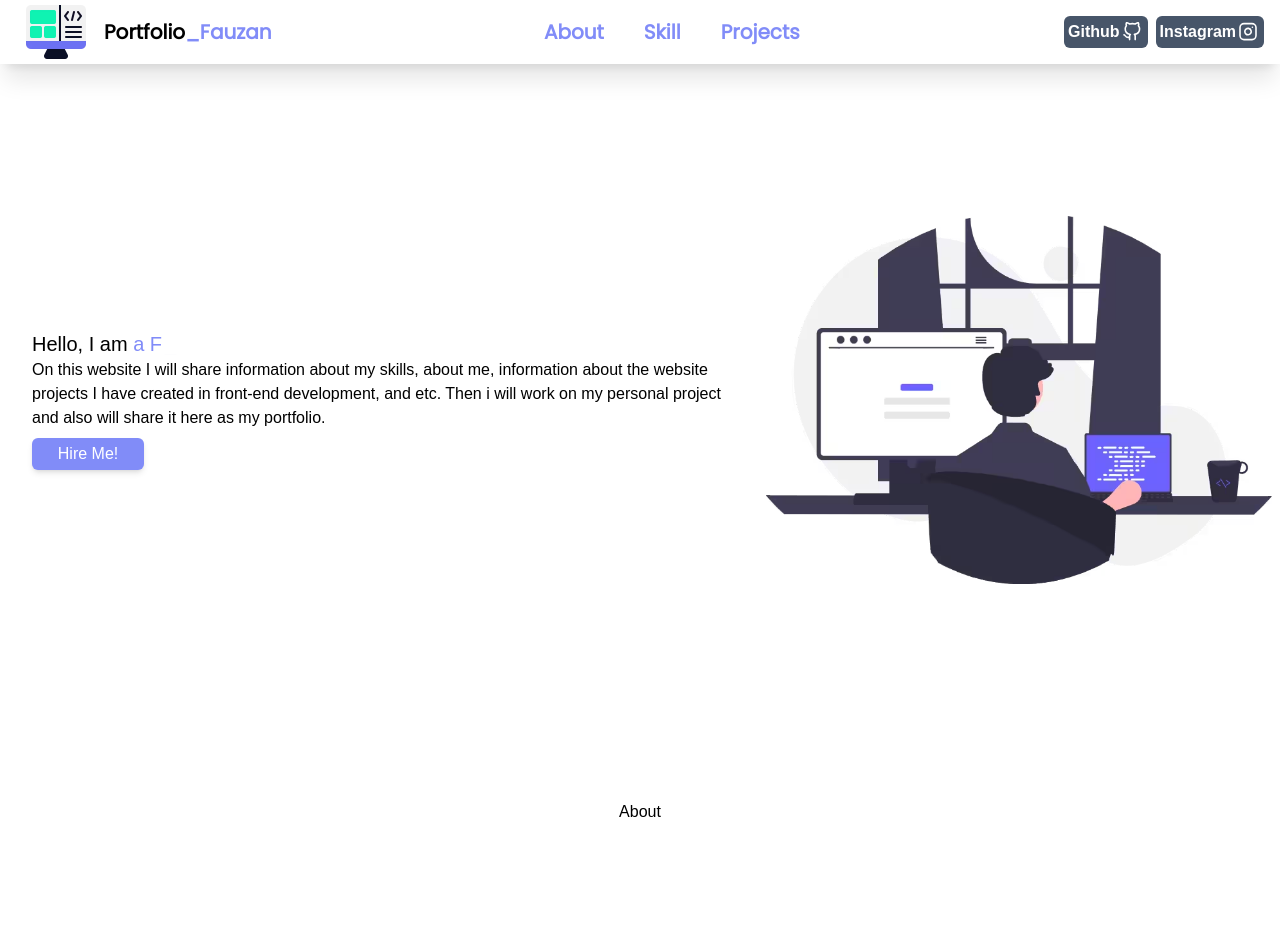
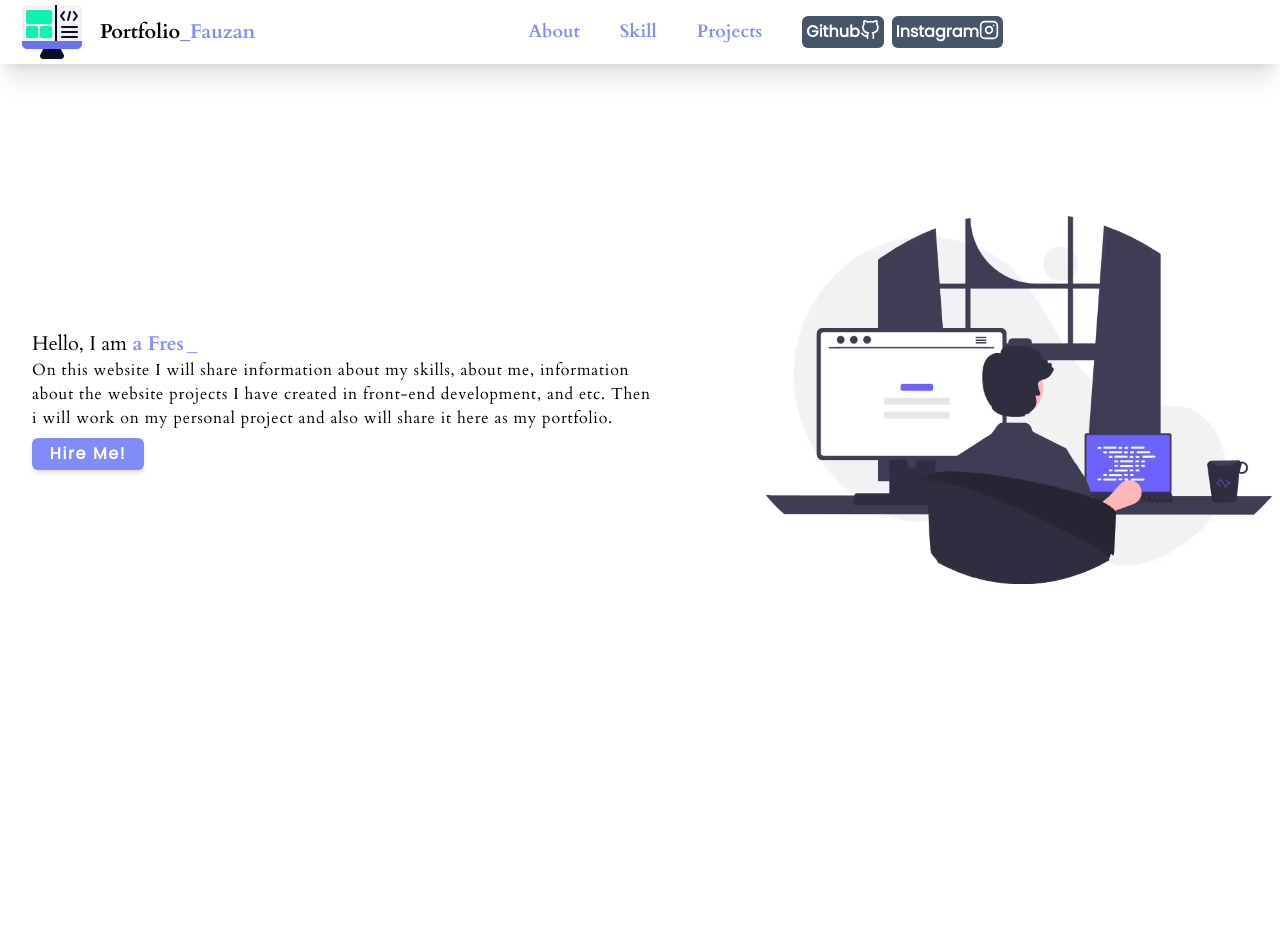
Before and after one commit to fauzan18296/My-Portofolio, a React (Vite) app: page / in a window 1280 px wide. Shown: the top 952 px of the page. Before the commit the page ends 824 px from the top, so only its background shows below. Built offline with nearby package versions, Linux system fonts and the light colour scheme.

Commit message:
Ui(aboutSection): add content in about section but not done

```diff
--- a/src/components/Layouts/Header.jsx
+++ b/src/components/Layouts/Header.jsx
@@ -1,25 +1,35 @@
 import Nav from './Nav'
 import { useFeatherIcons } from '../../hooks/config/icons/useIcon.config'
+import { useResponsiveNavbar } from '../../hooks/useResponsiveNavbar'
+import Button from '../Ui/Button'
+import Links from '../Ui/Links'
 import NavigationIcon from './NavigationIcon'
 
 const Header = () => {
+  const { openNav, toggleNav } = useResponsiveNavbar()
     useFeatherIcons()
   return (
     <header className='flex justify-between items-center bg-white w-full px-3 shadow-xl z-50 fixed'>
-      <div className='mx-3 max-tablet:mx-6 max-mobile:mx-1'>
-        <a href="#" className='flex gap-4 '>
+      <div className='flex justify-center items-center mx-2 '>
+        <a href="#" className='flex gap-4 font-extrabold  '>
           <img className='w-16 max-tablet:w-12' src="/icon_navbar_brand.avif" alt="Brand Portfolio" />
-           <p className='text-xl self-center font-extrabold font-Poppins max-tablet:text-sm'>Portfolio<span className='text-indigo-400 '>_Fauzan</span></p>
+           <p className='text-xl font-extrabold self-center max-tablet:text-base'>Portfolio<span className='text-indigo-400 '>_Fauzan</span></p>
         </a>
         </div>
       <Nav>
-        <a className='text-xl text-indigo-400  font-bold' href="#about">About</a>
-        <a className='text-xl text-indigo-400  font-bold' href="#skill">Skill</a>
-        <a className='text-xl text-indigo-400 font-bold' href="#project">Projects</a>
+          <div className={`md:container md:flex md:justify-end md:items-center md:static md:gap-10 max-tablet:flex max-tablet:flex-col top-full justify-evenly items-center max-tablet:h-screen max-tablet:w-8/12 bg-white rounded-e-xl absolute p-[1rem] ${!openNav ? "-left-full" : "left-0"} z-10 max-tablet:gap-2 max-tablet:shadow-xl max-tablet:text-base transition-all duration-100 ease-in-out delay-75`}>
+        <a className='text-lg font-semibold  text-indigo-400 ' href="#about">About</a>
+        <a className='text-lg font-semibold  text-indigo-400' href="#skill">Skill</a>
+          <a className='text-lg font-semibold  text-indigo-400' href="#project">Projects</a>
+          <div className='flex gap-x-2 font-Poppins '>
+          <Links classname="flex max-tablet:text-base bg-slate-600  p-1  rounded-md  text-white  font-bold"  href='https://github.com/fauzan18296'><NavigationIcon classname="size-5 max-mobile:size-4" name="Github" icon="github" /></Links>
+            <Links classname="flex max-mobile:text-md  bg-slate-600  p-1  rounded-md  text-white max-tablet:text-base  font-bold" href='https://github.com/fauzan18296'><NavigationIcon classname="size-5 max-mobile:size-4" name="Instagram" icon="instagram" /></Links>
+            </div>
+        </div>
       </Nav>
-
-      <NavigationIcon classname='flex items-center rounded-md  text-white  font-bold' icon='github' name='Github' url='https://github.com/fauzan18296' />
-      <NavigationIcon classname='flex items-center rounded-md  text-white  font-bold'  icon='instagram' url='https://www.instagram.com/ahd_fauzan18/' name='Instagram' />
+        <Button classname="text-indigo-400 md:hidden max-tablet:block cursor-pointer mx-2" type="button" onClick={ toggleNav }>
+   <i className="size-9/12" data-feather="menu"></i>
+      </Button>
       </header>
   )
 }
--- a/src/components/Layouts/Nav.jsx
+++ b/src/components/Layouts/Nav.jsx
@@ -1,22 +1,11 @@
 import PropTypes from 'prop-types'
-import { useResponsiveNavbar } from '../../hooks/useResponsiveNavbar'
-import Button from '../Ui/Button'
 
 const Nav = ({ children }) => {
-  const { openNav, toggleNav } = useResponsiveNavbar()
-  console.log(openNav)
   return (
-    <>
-    <nav className="flex gap-x-5 mx-auto items-center font-Poppins
+    <nav className="flex gap-x-5 mx-auto items-center font-semibold
     ">
-      <div className={`md:container md:flex md:justify-end md:items-center md:static md:mx-36 md:gap-10 max-tablet:flex max-tablet:flex-col top-full justify-evenly items-center max-tablet:h-screen max-tablet:w-3/6 bg-white rounded-e-xl absolute p-[1rem] ${!openNav ? "-left-full" : "left-0"} z-10 max-tablet:gap-2 max-tablet:shadow-xl nav-items transition-all duration-100 ease-in-out delay-75`}>
             {children}
-    </div>
     </nav>
-      <Button classname="text-indigo-400 md:hidden max-tablet:block cursor-pointer mx-2" type="button" onClick={ toggleNav }>
-   <i className="size-9/12" data-feather="menu"></i>
-      </Button>
-      </>
   )
 }
 
--- a/src/components/Layouts/NavigationIcon.jsx
+++ b/src/components/Layouts/NavigationIcon.jsx
@@ -1,17 +1,16 @@
 import PropTypes from 'prop-types'
 
-const NavigationIcon = ({  icon, name, href, classname }) => {
+const NavigationIcon = ({ classname ,icon, name}) => {
   return (
-    <div className="hidden md:flex bg-slate-600 p-1 mx-1  rounded-md">
-      <a className={ classname } href={ href }>{name}<i className='size-4/5' data-feather={icon}></i></a>
-      </div>
+    <>
+      {name}<i className={classname} data-feather={icon}></i>
+      </>
   )
 }
 
 NavigationIcon.propTypes = {
   icon: PropTypes.string,
   name: PropTypes.string,
-  href: PropTypes.string,
   classname: PropTypes.string
 }
 
--- a/src/components/Ui/AboutSection.jsx
+++ b/src/components/Ui/AboutSection.jsx
@@ -1,9 +1,13 @@
-
+import myImg from "../../assets/images/Img-About-Section/WhatsApp_Image_2025-01-06_at_14.43.49-removebg-preview.png"
 
 const AboutSection = () => {
   return (
-    <div className="flex justify-center">
-      <h1>About</h1>
+    <div className="flex justify-center items-center min-h-screen  w-full flex-col">
+      <h1 className="text-3xl  mt-24 text-indigo-400 font-extrabold">About</h1>
+      <div className="container flex justify-evenly items-center max-mobile:flex-col-reverse">
+        <img src={myImg} alt="My Image" />
+        <p className="block mt-7 mx-14 text-xl">My name is Ahmad Fauzan I am a fresh high school graduate who wants to become a web developer. Which I have learned web coding from grade 10 to grade 12 autodidactically, then for the technology that I have learned are reactjs, tailwindcss, bootstrap, redux, and etc. </p>
+      </div>
     </div>
   )
 }
--- a/src/index.css
+++ b/src/index.css
@@ -1,9 +1,9 @@
-@import url('https://fonts.googleapis.com/css2?family=Poppins&family=Titillium+Web:ital,wght@0,200;0,300;0,400;0,600;0,700;0,900;1,200;1,300;1,400;1,600;1,700&display=swap');
+@import url('https://fonts.googleapis.com/css2?family=Cardo:ital,wght@0,400;0,700;1,400&family=Poppins&display=swap');
 
 @tailwind base;
 @tailwind components;
 @tailwind utilities;
 
 html {
-  @apply font-Titillium; /* Terapkan default font sans ke seluruh HTML */
+  @apply font-Cardo; /* Terapkan default font sans ke seluruh HTML */
 }
--- a/src/pages/webPage.jsx
+++ b/src/pages/webPage.jsx
@@ -9,10 +9,10 @@ const WebPage = () => {
 
   return (
     <>
-    <Header />
+      <Header />
       <HeroSection>
         <div className='mx-6 text-md py-10'>
-          <h1 className='text-black text-xl max-tablet:text-md'>Hello, I am <span className='text-indigo-400'>
+          <h1 className='text-black text-xl max-tablet:text-lg'>Hello, I am <span className='text-indigo-400 font-bold'>
             <Typewriter
               words={Introduction}
               loop={false}
@@ -21,8 +21,8 @@ const WebPage = () => {
               cursorBlinking={"_"}
               delaySpeed={1000}
           /></span></h1>
-          <p className='max-tablet:text-md'>On this website I will share information about my skills, about me, information about the website projects I have created in front-end development, and etc. Then i will work on my personal project and also will share it here as my portfolio.</p>
-          <Links classname='flex justify-center items-center md:text-md relative w-28 bg-indigo-400 px-2 py-1  text-white rounded-md shadow-md mt-2 max-tablet:text-md hover:bg-indigo-500 focus:bg-indigo-500  active:bg-indigo-500' href='mailto:fauzan18296@gmail.com'>Hire Me!</Links>
+          <p className='max-tablet:text-base text-balance tracking-wider'>On this website I will share information about my skills, about me, information about the website projects I have created in front-end development, and etc. Then i will work on my personal project and also will share it here as my portfolio.</p>
+          <Links classname='font-Poppins font-semibold max-tablet:text-base tracking-widest flex justify-center items-center md:text-md relative w-28 bg-indigo-400 px-2 py-1  text-white rounded-md shadow-md mt-2 max-tablet:text-md hover:bg-indigo-500 focus:bg-indigo-500  active:bg-indigo-500' href='mailto:fauzan18296@gmail.com'>Hire Me!</Links>
         </div>
       </HeroSection>
       <AboutSection></AboutSection>
--- a/tailwind.config.js
+++ b/tailwind.config.js
@@ -12,11 +12,8 @@ export default {
       },
       fontFamily: {
         "Poppins": ["Poppins", "sans-serif"],
-        "Titillium": ["Titillium", "sans-serif"],
+        "Cardo": ["Cardo", "sans-serif"],
       },
-      backgroundImage: {
-        "custom-gradient": "linear-gradient(to bottom,to right #4c1d95,to right #f9a8d4,to right #dc2626 ,to right #FFC107)",
-      }
     },
   },
   plugins: [],
```
Also changed, not shown: src/assets/images/Img-About-Section/WhatsApp_Image_2025-01-06_at_14.43.49-removebg-preview.png (added).
